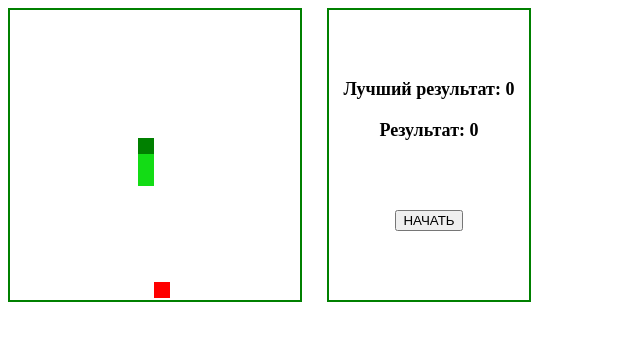
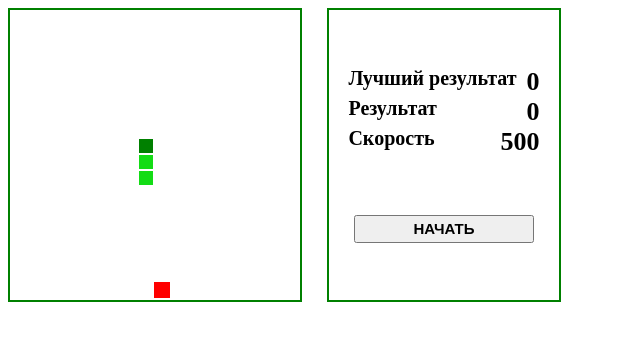
Before and after one commit to Balaberd/snake, a plain HTML site: page index.html in a window 1280 px wide. Shown: the whole page, without its empty margins (0-640 px from the left). Drawn offline with Linux system fonts and the light colour scheme.

Commit message:
Некоторые исправления

```diff
--- a/index.html
+++ b/index.html
@@ -12,16 +12,28 @@
   <canvas id="canvas" width="290" height="290"></canvas>
 
   <section>
-    <div class="score">
-      <div class="score__max">лучший результат</div>
-      <div class="score__now">результат</div>
+    <div>
+    <div class="box score-max">
+      <div class="cards">Лучший результат</div>
+      <div class="cards_score score__max"></div>
     </div>
+
+    <div class="box score">
+      <div class="cards">Результат</div>
+      <div class="cards_score score__now"></div>
+    </div>
+
+    <div class="box speed_speed">
+      <div class="cards">Скорость</div>
+      <div class="cards_score speed">1000</div>
+    </div>
+  </div>
 
     <button type="button" class="super-button">НАЧАТЬ</button>
 
   </section>
 
-    <script src="script.js"></script>
+  <script src="script.js"></script>
 </body>
 
 
--- a/main.css
+++ b/main.css
@@ -5,21 +5,36 @@ body {
     display: flex;
 }
 section {
-    width: 200px;
+    width: 230px;
     border: 2px solid green;
     margin-left: 25px;
     display: flex;
     flex-direction: column;
+    align-items: center;
     justify-content: space-evenly;
-    align-items: center;
 }
 
-.score__max {
-    margin-bottom: 20px;
+.box {
+    display: flex;
+    justify-content: space-between;
+    margin-left: 12px;
+    margin-right: 12px;
 }
 
-.score {
-    text-align: center;
-    font-weight: 600;
-    font-size: 18px;
+section {
+    font-weight: 800;
+    font-size: 20px;
 }
+
+button {
+    height: 28px;
+    font-size: 15px;
+    font-weight: 800;
+    width: 180px;
+}
+
+.cards_score {
+    margin-left: 10px;
+    font-weight: 800;
+    font-size: 26px;
+}
--- a/script.js
+++ b/script.js
@@ -18,7 +18,7 @@ let snake = {
    for(let i = 0; i < this.bodyPosition.length; i++) {
      context.fillStyle = "#13dc15";
      if(i == 0) context.fillStyle = 'green';
-     context.fillRect((this.bodyPosition[i][0]), (this.bodyPosition[i][1]), 16, 16);
+     context.fillRect((this.bodyPosition[i][0] + 1), (this.bodyPosition[i][1] + 1), 14, 14);
     };
   },
   //удалние змейки
@@ -39,6 +39,12 @@ let snake = {
       if((berry.berryPosition[0] == snake.bodyPosition[0][0]) && (berry.berryPosition[1] == snake.bodyPosition[0][1])) {
         refreshScore();
         berry.paintBerry();
+        if(score % 2 == 0) {
+          speed -= 15;
+          speedBox.innerHTML = speed;
+          pausePlay();
+          startPlay();
+        };
       }
     newHeadPosition = undefined;
   },
@@ -58,7 +64,7 @@ let snake = {
     snake.refreshSnakeBodyPosition();
     snake.check();
     snake.paintSnake();
-    console.log('голова ' + snake.bodyPosition[0] + " berry " + berry.berryPosition);
+    //console.log('голова ' + snake.bodyPosition[0] + " berry " + berry.berryPosition);
   },
 };
 
@@ -71,7 +77,7 @@ let berry = {
     berry.berryPosition.push(Math.floor(Math.random() * 18) * 16);
     for(let i=0; i < berry.berryPosition.length; i++) {
       if((snake.bodyPosition[i][0] == berry.berryPosition[0]) && (snake.bodyPosition[i][1] == berry.berryPosition[1])) {
-        berryPosition.length = 0;
+        berry.berryPosition.length = 0;
         return berry.refreshBerryPosition();
       }
     };
@@ -111,7 +117,7 @@ function startPlay() {
     context.clearRect(0, 0, canvas.width, canvas.height);
     snake.paintSnake();
     berry.paintBerry();
-    console.log('НАЧАТЬ СНАЧАЛА!!!')
+    console.log('НАЧАТЬ СНАЧАЛА!!!');
   };
   play = setInterval(snake.animation, speed);
   superButton.removeEventListener('click', startPlay);
@@ -129,17 +135,21 @@ function pausePlay() {
 /* -------------------------------- ОЧКИ ------------------------------------------- */
 
 let scoreNow = document.querySelector('.score__now');
-scoreNow.innerHTML = 'Результат: ' + score;
+scoreNow.innerHTML = score;
 
 let scoreMax = document.querySelector('.score__max');
-scoreMax.innerHTML = 'Лучший результат: ' + maxScore;
+scoreMax.innerHTML = maxScore;
+
+let speedScore = document.querySelector('.speed');
 
 
 function refreshScore() {
   score++;
-  scoreNow.innerHTML = 'Результат: ' + score;
+  scoreNow.innerHTML = score;
 }
 
+let speedBox = document.querySelector('.speed');
+speedBox.innerHTML = speed;
 
 /*** -------------------------------- ПРОИГРЫШ ----------------------------------- */
 
@@ -151,10 +161,12 @@ function loseGame() {
   snake.bodyPosition = [[128,128],[128,144],[128,160]];
   currentDirection = topStep;
   if(score > maxScore) maxScore = score;
-  scoreMax.innerHTML = 'Лучший результат: ' + maxScore;
+  scoreMax.innerHTML = maxScore;
+
   score = 0;
-  scoreNow.innerHTML = 'Результат: ' + score;
-
+  scoreNow.innerHTML = score;
+  speed = 500;
+  speedScore.innerHTML = speed;
 
   context.fillStyle = "black";
   context.font = 'bold 35px sans-serif';
@@ -162,3 +174,5 @@ function loseGame() {
   context.strokeText("Вы проиграли", 15, 100);
 
 }
+
+/* ------------------------------------- скорость --------------------------------- */
```
